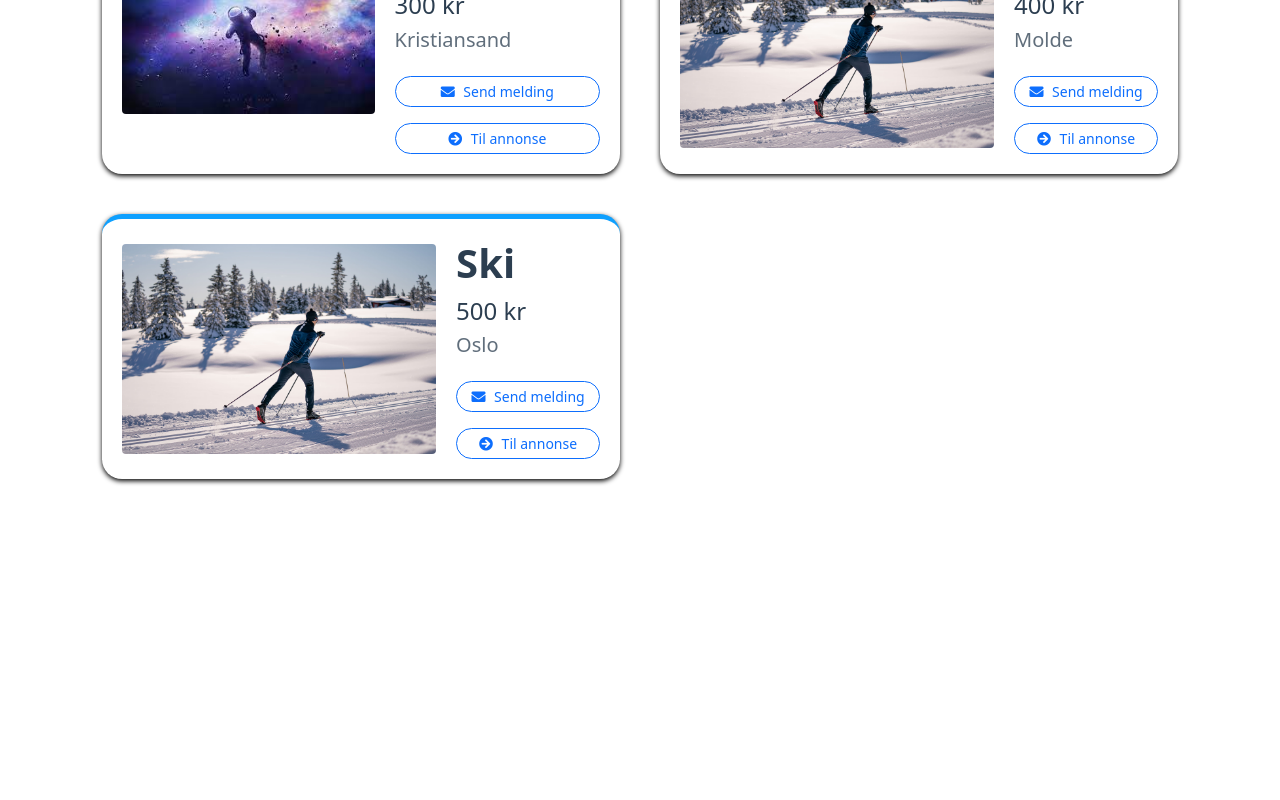
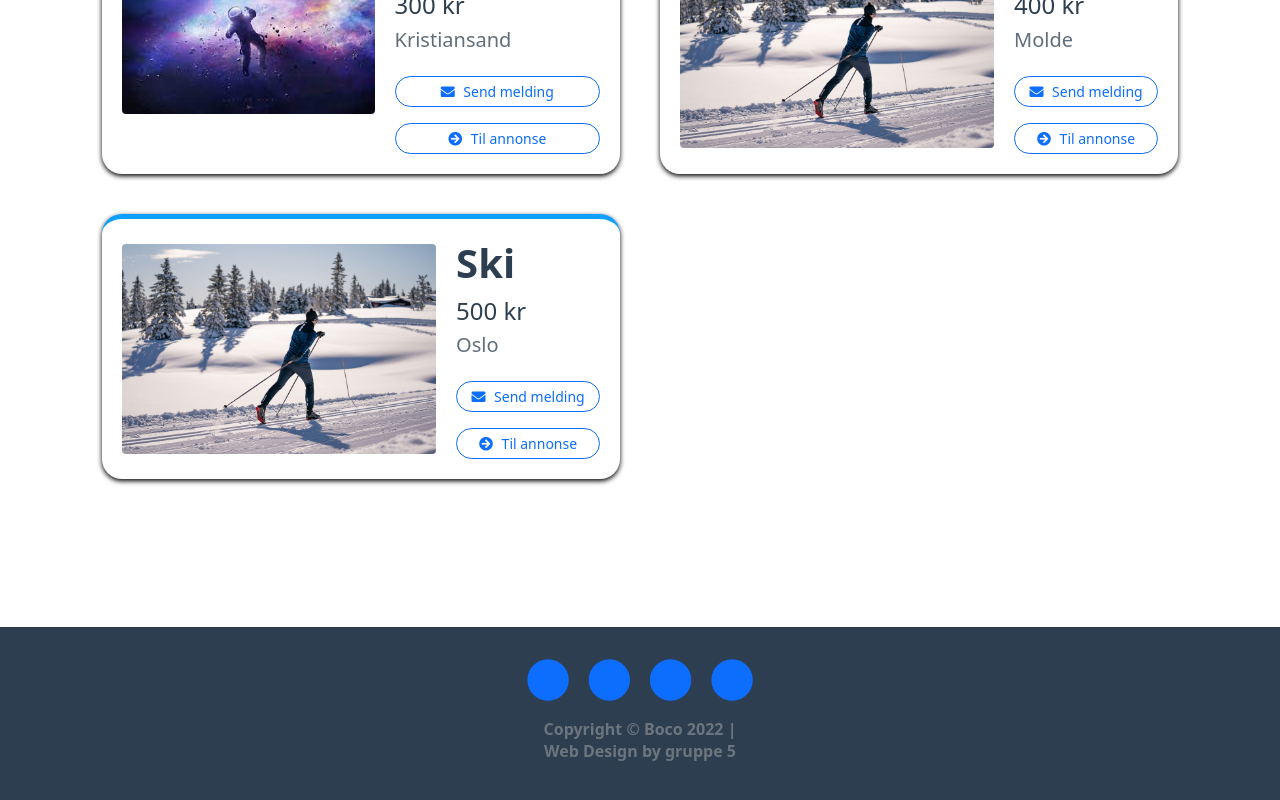
Before and after one commit to thadshap/Boco-project-frontend, a Vue app: page / in a window 1280 px wide. Shown: the part 811-1611 px from the top of the page. Before the commit the page ends 1358 px from the top, so only its background shows below. Built offline with nearby package versions, Linux system fonts and the light colour scheme; no server answers; what vue3-openlayers would draw is missing.

Commit message:
feat: added footer

```diff
--- a/src/App.vue
+++ b/src/App.vue
@@ -11,10 +11,12 @@
       </div>
     </div>
   </main>
+  <FooterComponent />
 </template>
 
 <script>
 import HeaderComponent from "@/components/HeaderComponent";
+import FooterComponent from "@/components/FooterComponent";
 
 const $ = require("jquery");
 window.$ = $;
@@ -25,7 +27,8 @@ export default {
   inject: ["GStore"],
   name: "App",
   components: {
-    HeaderComponent
+    HeaderComponent,
+    FooterComponent
   }
 }
 </script>
--- a/src/components/FooterComponent.vue
+++ b/src/components/FooterComponent.vue
@@ -58,7 +58,6 @@ export default {
 }
 
 footer {
-  position: absolute;
   background-color: #292c2f;
   box-shadow: 0 1px 1px 0 rgba(0, 0, 0, 0.12);
   box-sizing: border-box;
@@ -67,7 +66,6 @@ footer {
   font: bold 16px sans-serif;
   padding: 55px 50px;
   margin-top: 80px;
-  bottom: 0;
   color: #fff;
 }
 
```
